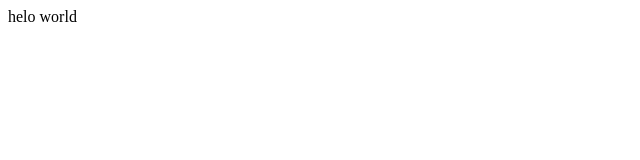
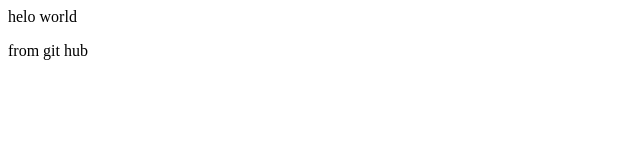
Before and after one commit to guruprasad06/guru_demo, a plain HTML site: page index.html in a window 1280 px wide. Shown: the full height of the page, 0-640 px from the left. Drawn offline with Linux system fonts and the light colour scheme.

Commit message:
Update index.html

```diff
--- a/index.html
+++ b/index.html
@@ -1 +1,2 @@
 <p>helo world</p>
+<p>from git hub</p>
```
